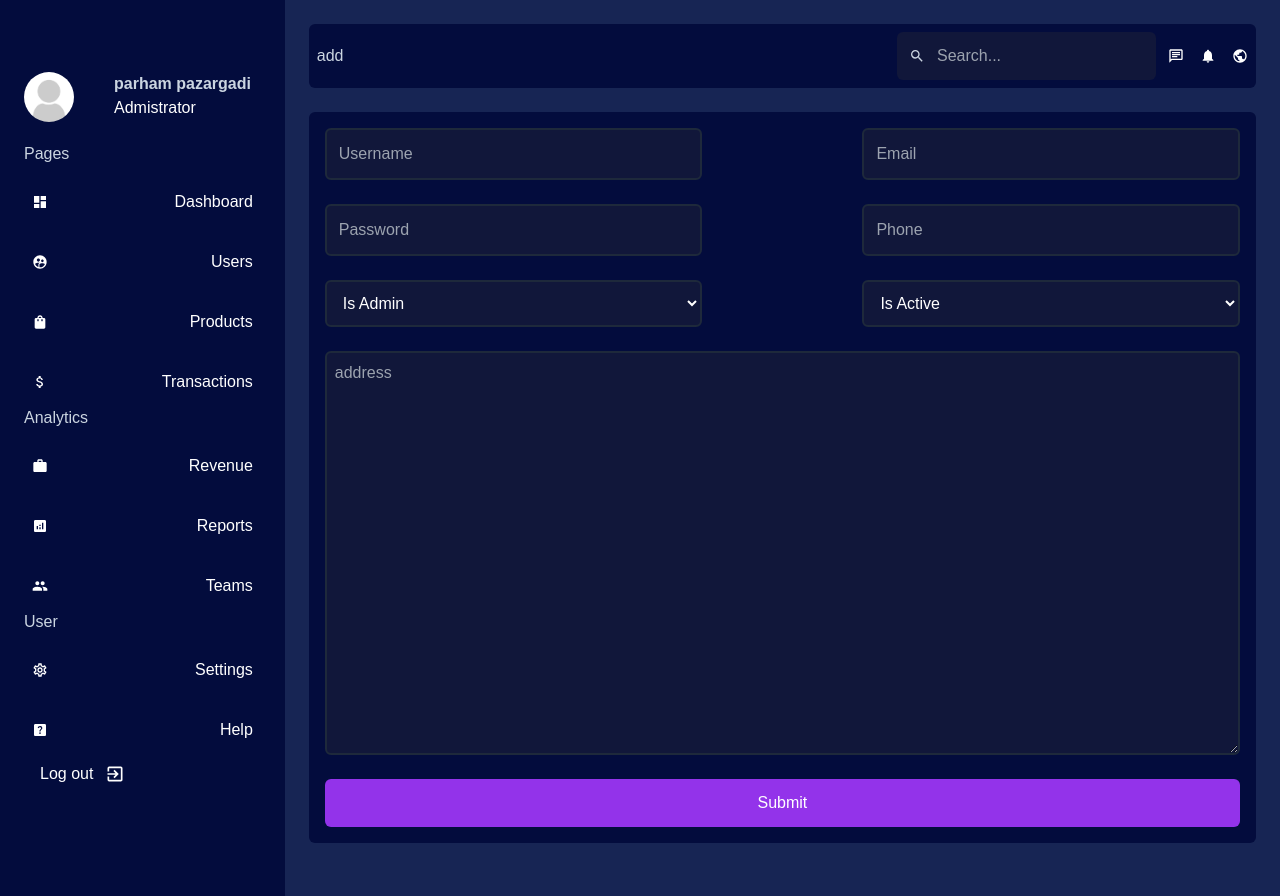
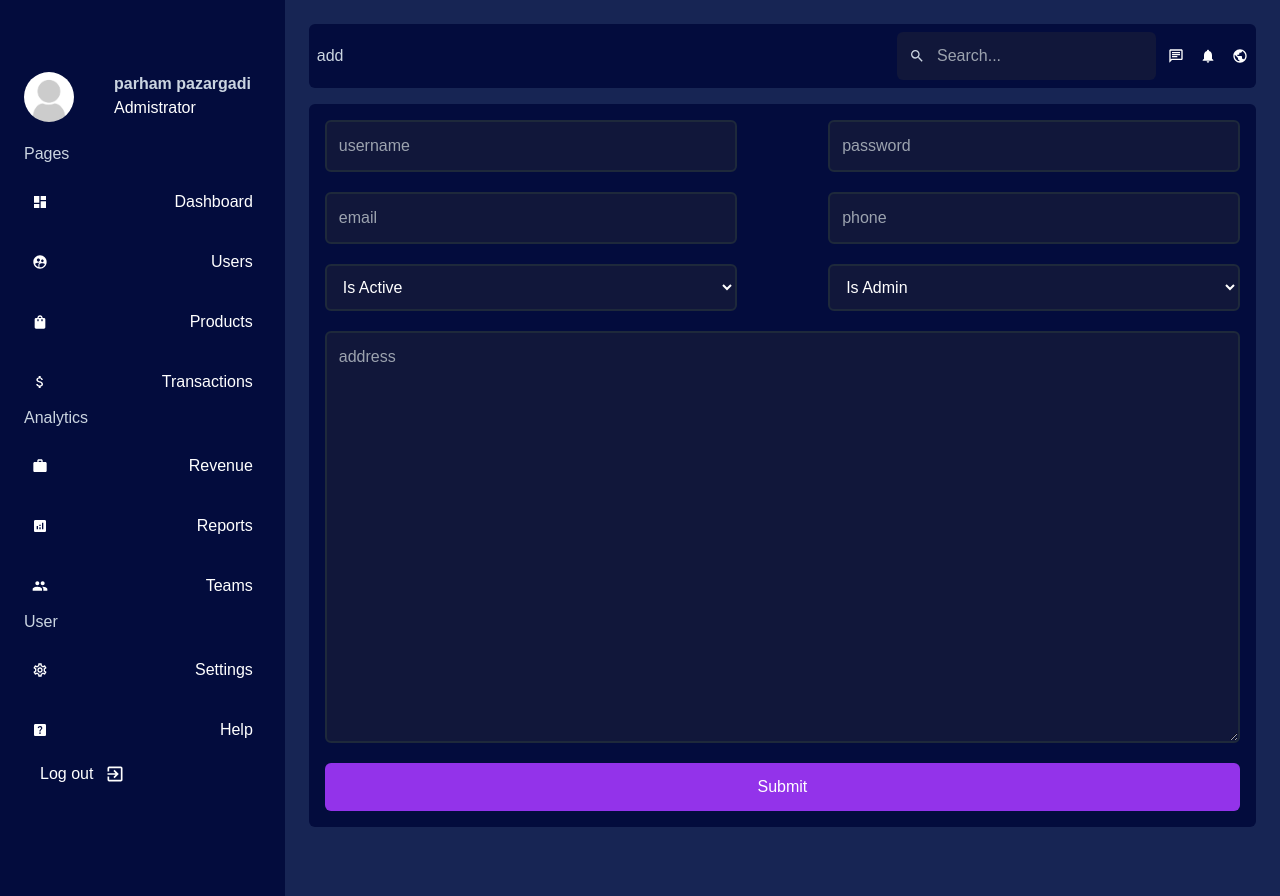
Before and after one commit to parham-devdocs/AdminDashboard-NextJS, a Next.js app in the folder my-project/: page /dashboard/users/add in a window 1280 px wide. Built offline with nearby package versions, Linux system fonts and the light colour scheme; a web font is replaced by a local one.

Commit message:
add user page modified

```diff
--- a/my-project/app/dashboard/users/add/addUser.module.css
+++ b/my-project/app/dashboard/users/add/addUser.module.css
@@ -1,21 +1,17 @@
 .container {
-  @apply bg-backgroundSoft w-full min-h-36 mt-6 rounded-md p-4 flex flex-col gap-6 ;
+  @apply bg-backgroundSoft p-4 rounded-md mt-4;
 }
-.inputs {
-  @apply grid lg:grid-cols-2 sm:grid-cols-1 gap-40;
+.form {
+  @apply flex flex-wrap justify-between gap-5;
 }
 .input {
-  @apply bg-backgroundDark rounded-md focus:outline-white py-3 px-3 text-textPrimary border-slate-800 border-2;
-}
-.firstCol {
-  @apply flex flex-col gap-6;
-}
-.secondCol {
-  @apply flex flex-col gap-6;
+  @apply p-5 w-[45%] bg-backgroundDark rounded-md focus:outline-white py-3 px-3 text-textPrimary border-slate-800 border-2;
 }
 .textArea {
-  @apply bg-backgroundDark p-2  focus:outline-white  focus:outline-1 transition duration-300 w-full rounded-md text-textPrimary border-slate-800 border-2;
+  @apply p-5 w-full bg-backgroundDark rounded-md focus:outline-white py-3 px-3 text-textPrimary border-slate-800 border-2;
 }
-.submitBtn{
-    @apply bg-purple-600 rounded-md py-3 hover:bg-purple-700 transition-colors duration-300 text-textPrimary
+
+.btn{
+       @apply bg-purple-600 rounded-md py-3 hover:bg-purple-700 transition-colors duration-300 w-full text-textPrimary
+
 }
--- a/my-project/app/dashboard/users/add/page.jsx
+++ b/my-project/app/dashboard/users/add/page.jsx
@@ -1,32 +1,83 @@
 import classes from "./addUser.module.css";
 
-export default function AddUserPage(params) {
+// export default function AddUserPage(params) {
+//   return (
+//     <form className={classes.container}>
+//       <div className={classes.inputs}>
+//         <div className={classes.firstCol}>
+//           <input type="text" name="username" placeholder="Username" className={classes.input} />
+//           <input type="password" name="password" placeholder="Password" className={classes.input} />
+//           <select name="isAdmin" className={classes.input}>
+//             <option value="">Is Admin</option>
+//             <option value="yes">Yes</option>
+//             <option value="no">No</option>
+//           </select>
+//         </div>
+//         <div className={classes.secondCol}>
+//           <input type="email" name="email" placeholder="Email" className={classes.input} />
+//           <input type="tel" name="phone" placeholder="Phone" className={classes.input} />
+//           <select name="isActive" className={classes.input}>
+//             <option value="">Is Active</option>
+//             <option value="yes">Yes</option>
+//             <option value="no">No</option>
+//           </select>
+//         </div>
+//           </div>
+
+//           <button className={classes.submitBtn}>Submit</button>
+
+//     </form>
+//   );
+// }
+
+export default function AddProductPage() {
   return (
-    <form className={classes.container}>
-      <div className={classes.inputs}>
-        <div className={classes.firstCol}>
-          <input type="text" name="username" placeholder="Username" className={classes.input} />
-          <input type="password" name="password" placeholder="Password" className={classes.input} />
-          <select name="isAdmin" className={classes.input}>
-            <option value="">Is Admin</option>
-            <option value="yes">Yes</option>
-            <option value="no">No</option>
-          </select>
-        </div>
-        <div className={classes.secondCol}>
-          <input type="email" name="email" placeholder="Email" className={classes.input} />
-          <input type="tel" name="phone" placeholder="Phone" className={classes.input} />
-          <select name="isActive" className={classes.input}>
-            <option value="">Is Active</option>
-            <option value="yes">Yes</option>
-            <option value="no">No</option>
-          </select>
-        </div>
-          </div>
+    <div className={classes.container}>
+      <form className={classes.form}>
+        <input
+          type="text"
+          name="username"
+          className={classes.input}
+          placeholder="username"
+          required
+        />
+        <input
+          type="text"
+          name="password"
+          className={classes.input}
+          placeholder="password"
+          required
+        />
 
-          <textarea name="address" placeholder="address" className={classes.textArea}  rows={16} ></textarea>
-          <button className={classes.submitBtn}>Submit</button>
+        <input
+          type="text"
+          placeholder="email"
+          name="email"
+          className={classes.input}
+        />
+        <input
+          type="text"
+          placeholder="phone"
+          name="phone"
+          className={classes.input}
+        />
+        <select name="isActive" className={classes.input}>
+           <option value="">Is Active</option>
+           <option value="yes">Yes</option>
+           <option value="no">No</option>
+          {" "}
+        </select>
+         <select name="isAdmin" className={classes.input}>
+          <option value="">Is Admin</option>
+          <option value="yes">Yes</option>
+          <option value="no">No</option>{" "}
+        </select>
+                 <textarea name="address" placeholder="address" className={classes.textArea}  rows={16} ></textarea>
 
-    </form>
+        <button type="submit" className={classes.btn}>
+          Submit
+        </button>
+      </form>
+    </div>
   );
 }
```
